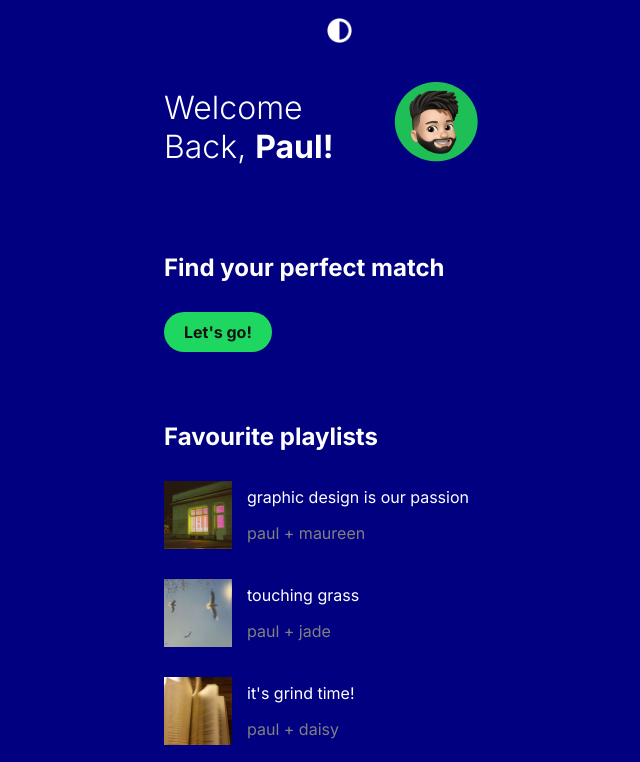
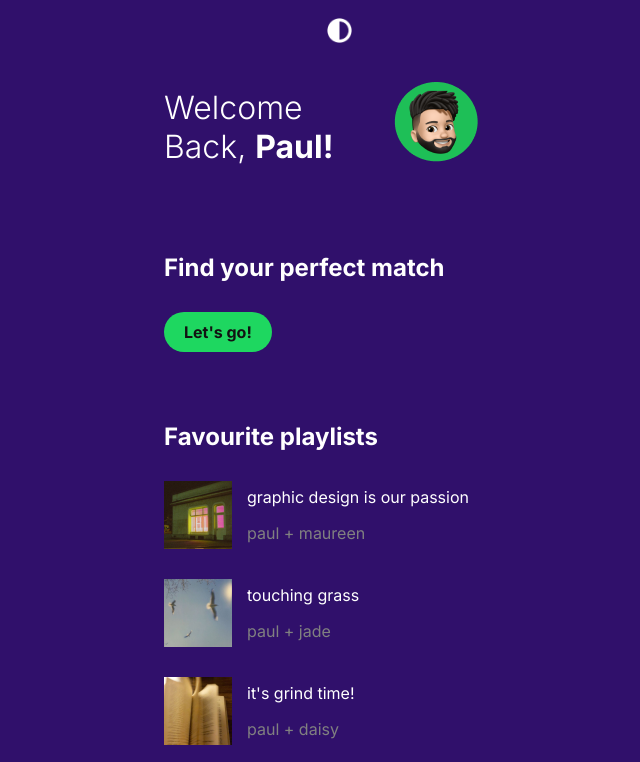
Before and after one commit to paultibe/hackcamp2024-webdev, a plain HTML site: page index.html in a window 1280 px wide. Both pictures are taken after a click on the picture 640 px from the left and 30 px from the top of the page. Shown: the top 762 px of the page, without its empty margins (301-941 px from the left). Drawn offline with Linux system fonts and the light colour scheme.

Commit message:
update colour change

```diff
--- a/script.js
+++ b/script.js
@@ -4,5 +4,5 @@ const body = document.body;
 
 // add click event listener to toggle the background color
 toggleButton[0].addEventListener('click', () => {
-    body.classList.toggle('pastel-blue'); // toggle the pastel blue class
+    body.classList.toggle('spotify-purple'); // toggle the pastel blue class
 });
--- a/styles.css
+++ b/styles.css
@@ -23,8 +23,8 @@ body {
   height: 25px;
 }
 
-.pastel-blue {
-  background-color: #000080;
+.spotify-purple {
+  background-color: #30106b;
 }
 
 .header-container {
```
